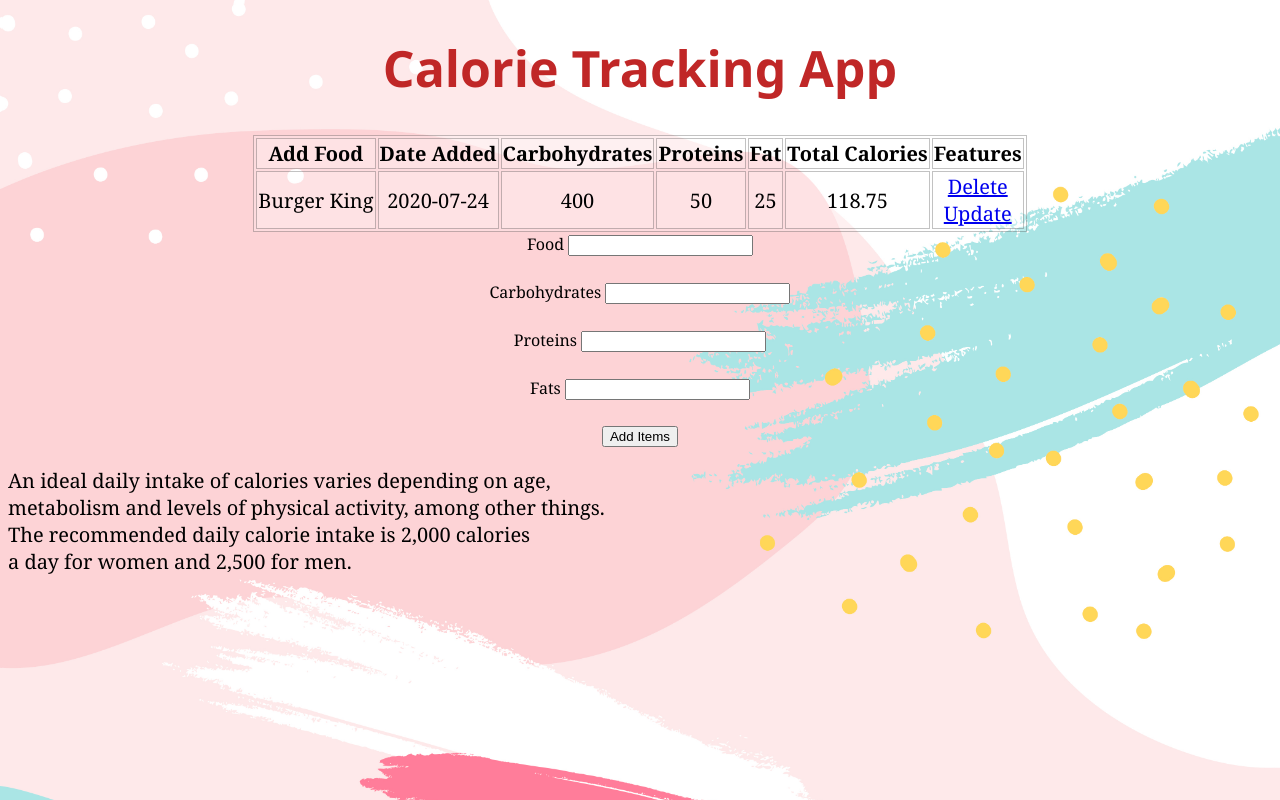
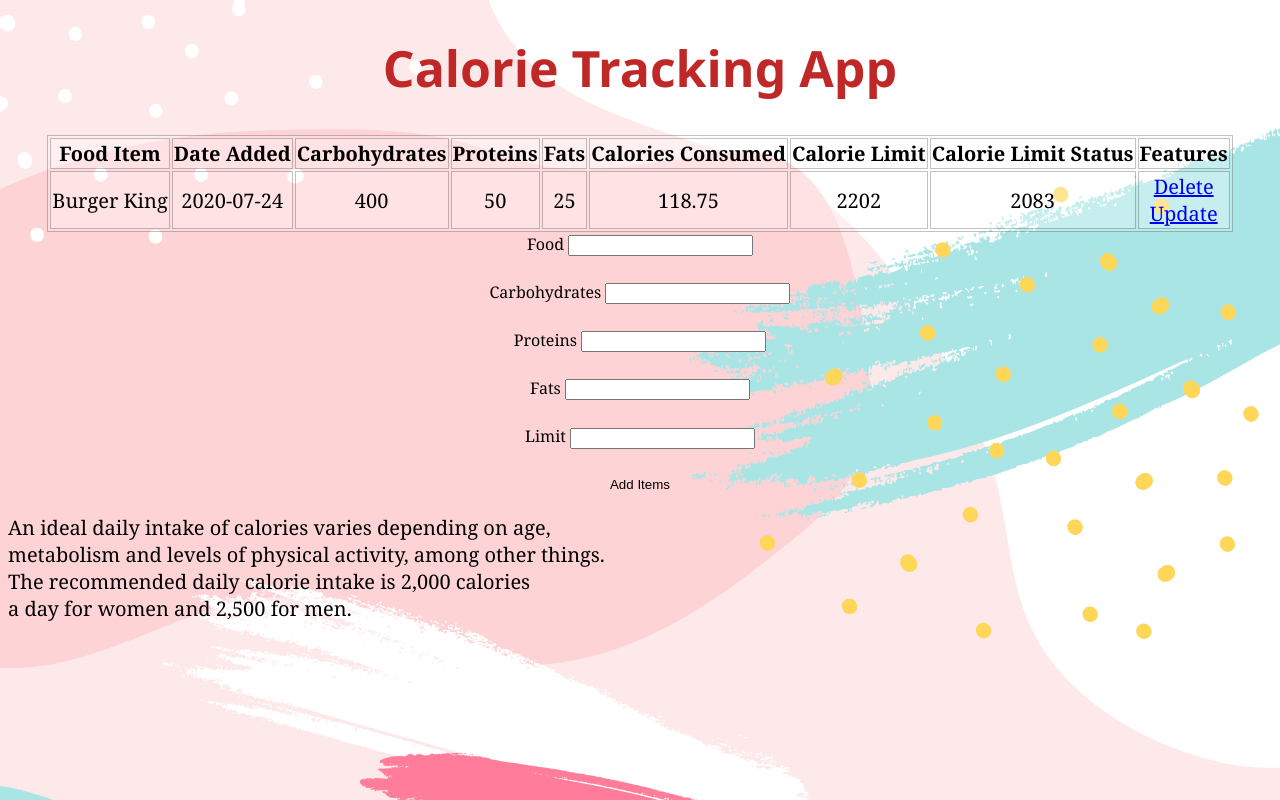
Before and after one commit to NutanNimkar/FoodLogApp, a Flask app: page / in a window 1280 px wide. Run offline with Flask 2, Linux system fonts and the light colour scheme; data comes from the database, SQL or seed files in the repository; both versions use the stored data as it was after the commit.

Commit message:
Made major changes

```diff
--- a/app.py
+++ b/app.py
@@ -5,26 +5,39 @@ from datetime import datetime
 from flask_script import Manager
 from flask_migrate import Migrate, MigrateCommand
 import random
+
 #Initiating the SQLALCHEMY DataBase
+
 app = Flask(__name__)
 app.config['SQLALCHEMY_DATABASE_URI'] = 'sqlite:///note.db'
 db = SQLAlchemy(app)
+
 #Initiates the migration function
 #Migration helps makes changes to the database, like adding rows or columns
+
 migrate = Migrate(app,db)
 manager = Manager(app)
 
 manager.add_command('db',MigrateCommand)
+
 #This class defines the model for the Database
 # It creates all the columns to store data in
+
 class Data(db.Model):
+
     id = db.Column(db.Integer, primary_key=True)
     content = db.Column(db.String(100), nullable=False)
+
     date_created = db.Column(db.DateTime, default=datetime.utcnow)
+
     proteins = db.Column(db.Integer,default = 0)
     carbs = db.Column(db.Integer,default = 0)
     fats = db.Column(db.Integer,default = 0)
+
     total=db.Column(db.Integer,default = 0)
+    totalexceed=db.Column(db.Integer,default = 0)
+    displaylimit = db.Column(db.String,default = 0)
+
 #Representation of the Output
     def __repr__(self):
         return '<Task %r>' % self.id
@@ -32,6 +45,7 @@ class Data(db.Model):
 #This function helps the data to get collected from the form which is situated on the HTML page
 #Data is collected to specific variables and then added to the database using db.session.add()
 # The data is stored in terms latest to oldest
+
 @app.route("/", methods = ['POST','GET'])
 def add():
     if request.method =='POST':
@@ -39,8 +53,18 @@ def add():
         add_carbs = int(request.form.get('add_carbs'))
         add_pro = int(request.form.get('add_pro'))
         add_fat = int(request.form.get('add_fats'))
-        add_total = add_carbs+add_pro+add_fat
-        new_content = Data(content = add_content,carbs = add_carbs,proteins = add_pro,fats = add_fat,total = add_total)
+
+        add_total = (0.50*add_carbs)+(0.25*add_pro)+(0.25*add_fat)
+
+        add_limit =  int(request.form.get('add_limit'))
+        add_dislimit = add_limit - add_total
+
+        if(add_dislimit == 0):
+            add_dislimit = 'Exceeded'
+        else:
+             add_dislimit = str(int(add_dislimit))
+
+        new_content = Data(content = add_content,carbs = add_carbs,proteins = add_pro,fats = add_fat,total = add_total,totalexceed = add_limit,displaylimit = add_dislimit)
         try:
             db.session.add(new_content)
             db.session.commit()
@@ -53,6 +77,7 @@ def add():
 
 #This function helps delete information from the html
 # It also removes the data from the database, by using database functions
+#
 @app.route('/delete/<int:id>')
 def delete(id):
     content_deletion = Data.query.get_or_404(id)
@@ -60,20 +85,34 @@ def delete(id):
     try:
         db.session.delete(content_deletion)
         db.session.commit()
+
         return redirect('/')
     except:
         return 'Issue occured with the function'
 #This function helps update the information from the html page
 #It redirects to another html page where the data can be manipulated and inserted again
+
 @app.route('/update/<int:id>', methods =['GET','POST'])
 def update(id):
     update_content =  Data.query.get_or_404(id)
     if request.method == 'POST':
-        update_content.content = request.form['add_food']
+        update_content.content = request.form.get('add_food')
+
         update_content.carbs = int(request.form.get('quantity2'))
         update_content.fats = int(request.form.get('quantity1'))
         update_content.proteins = int(request.form.get('quantity'))
-        update_content.total = update_content.carbs + update_content.fats+update_content.proteins
+
+        update_content.totalexceed = request.form.get('quantity3')
+
+        update_content.total = (0.25*update_content.carbs) + (0.25*update_content.fats) + (0.25*update_content.proteins)
+
+        update_content.displaylimit = int(update_content.totalexceed) - update_content.total
+
+        if(update_content.displaylimit < 0):
+            update_content.displaylimit= 'Exceeded'
+        else:
+             update_content.displaylimit = str(int(update_content.displaylimit))
+
         try:
             db.session.commit()
             return redirect('/')
--- a/static/css/stylesheet.css
+++ b/static/css/stylesheet.css
@@ -28,6 +28,10 @@ table, th, td {
     font-size: 20px;
     border: 0.7px solid rgba(0, 0, 0, 0.24);
 }
+a:hover {
+    background-color: rgba(94, 230, 184, 0.521);
+  }
+
 /* Changes for the text */
 p{
     position: relative;
@@ -43,4 +47,30 @@ label{
     text-align: right;
     vertical-align:middle;
     position: relative;
+
 }
+input{
+    vertical-align:middle;
+    position: relative;
+
+}
+#button
+{
+  width: 140px;
+  background-color:rgba(255, 255, 255, 0);
+  border:none
+}
+#button:hover
+{
+  background-color: rgba(71, 245, 138, 0.507);
+}
+#buttonup
+{
+  width: 140px;
+  background-color:rgba(255, 255, 255, 0);
+  border:none
+}
+#buttonup:hover
+{
+  background-color: rgba(71, 245, 138, 0.507);
+}
--- a/templates/home.html
+++ b/templates/home.html
@@ -1,4 +1,5 @@
 <!-- This is the Opening Page when we display the page in any browser -->
+
 {%extends 'base.html' %}
 
 {% block head %}
@@ -6,17 +7,21 @@
 {%endblock%}
 <!-- This div creates all the content on the website, the table, text
 It also calls the data which is saved in the database for the specific element,like amount of carbs -->
+
 {% block body %}
 <div class = "content">
     <h1>Calorie Tracking App</h1>
+
     <table>
         <tr>
-            <th> Add Food </th>
+            <th> Food Item </th>
             <th> Date Added </th>
             <th> Carbohydrates</th>
             <th> Proteins</th>
-            <th> Fat</th>
-            <th> Total Calories</th>
+            <th> Fats</th>
+            <th> Calories Consumed</th>
+            <th> Calorie Limit</th>
+            <th> Calorie Limit Status</th>
             <th> Features </th>
         </tr>
         {% for data in check %}
@@ -27,6 +32,8 @@ It also calls the data which is saved in the database for the specific element,l
         <td>{{data.proteins}}</td>
         <td>{{data.fats}}</td>
         <td>{{data.total}}</td>
+        <td>{{data.totalexceed}}</td>
+        <td>{{data.displaylimit}}</td>
         <td>
             <a href ="/delete/{{data.id}}">Delete</a>
             <br>
@@ -37,20 +44,30 @@ It also calls the data which is saved in the database for the specific element,l
         {% endfor %}
     </table>
     <!-- This creates a input for the data that needs to be recieved -->
-    <form action ="/" method="POST">
+
+    <form class = "form" action ="/" method="POST">
         <label>Food
             <input type ="text"  name= 'add_food' id ="content"><br><br>
         </label>
+
         <label>Carbohydrates
-            <input type ="number" name= 'add_carbs' id ="quantity"><br><br>
+            <input type ="number" name= 'add_carbs' min="1" id ="quantity"><br><br>
         </label>
+
         <label>Proteins
-            <input type ="number" name= 'add_pro' id ="quantity1"><br><br></label>
+            <input type ="number" name= 'add_pro' min="1" id ="quantity1"><br><br>
+        </label>
+
         <label>Fats
-            <input type ="number" name= 'add_fats' id ="quantity2"><br><br></label>
-        <input type="submit" value="Add Items">
-    </form1>
+            <input type ="number" name= 'add_fats' min="1" id ="quantity2"><br><br>
+        </label>
+
+        <label>Limit
+        <input type ="number" name= 'add_limit' min="1000" id ="quantity3"><br><br>
+        </label>
+        <input type="submit" value="Add Items" id ="button">
     </form>
+
     <p> An ideal daily intake of calories varies depending on age,<br>
         metabolism and levels of physical activity, among other things.<br>
         The recommended daily calorie intake is 2,000 calories<br>
```
Also changed, not shown: migrations/versions/28a92bdfe34a_.py (added, +34 -0 lines), templates/update.html (+11 -3 lines), note.db, 3 other files.
